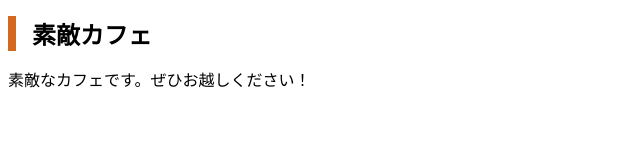
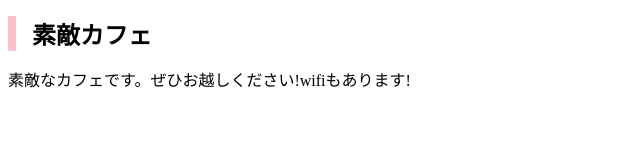
Before and after one commit to MIREISHIMO/mycafe, a plain HTML site: page index.html in a window 1280 px wide. Shown: the whole page, without its empty margins (0-640 px from the left). Drawn offline with Linux system fonts and the light colour scheme.

Commit message:
Add files via upload

```diff
--- a/css/styles.css
+++ b/css/styles.css
@@ -1,5 +1,5 @@
 h1 {
   font-size: 24px;
   padding-left: 16px;
-  border-left: 8px solid chocolate;
+  border-left: 8px solid pink;
 }
--- a/index.html
+++ b/index.html
@@ -7,6 +7,6 @@
 </head>
 <body>
   <h1>素敵カフェ</h1>
-  <p>素敵なカフェです。ぜひお越しください！</p>
+  <p>素敵なカフェです。ぜひお越しください!wifiもあります!</p>
 </body>
 </html>
```
